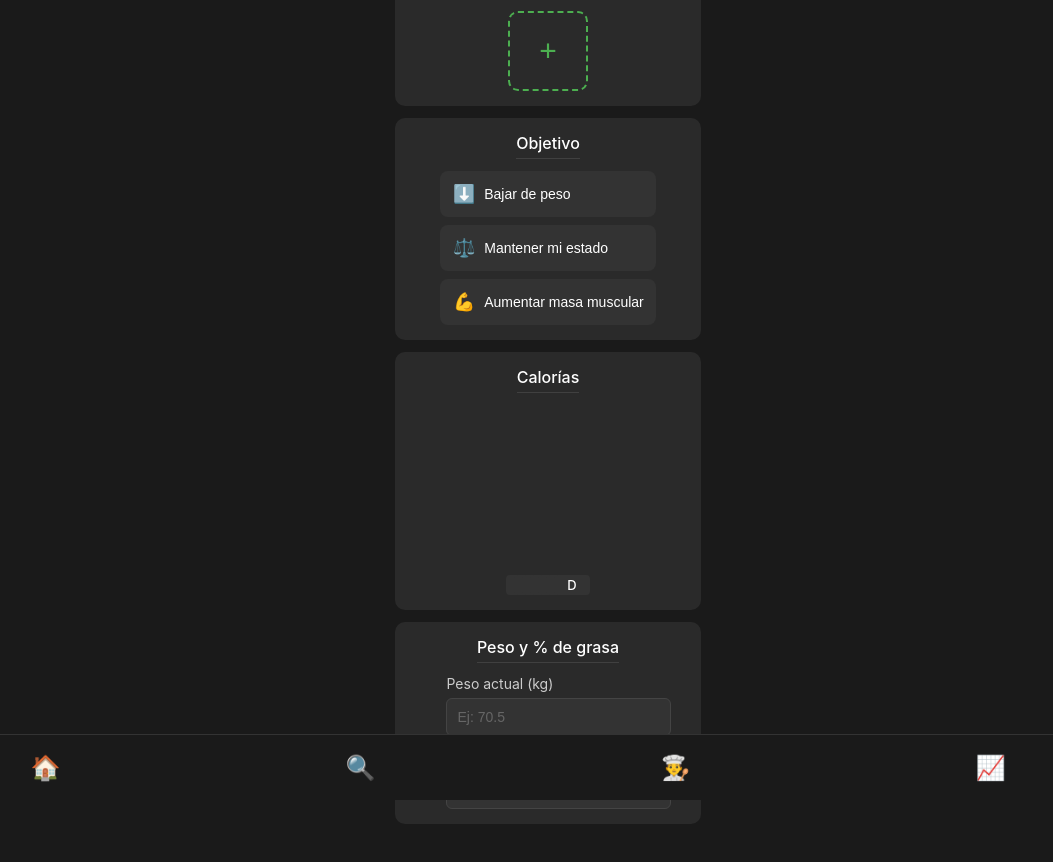
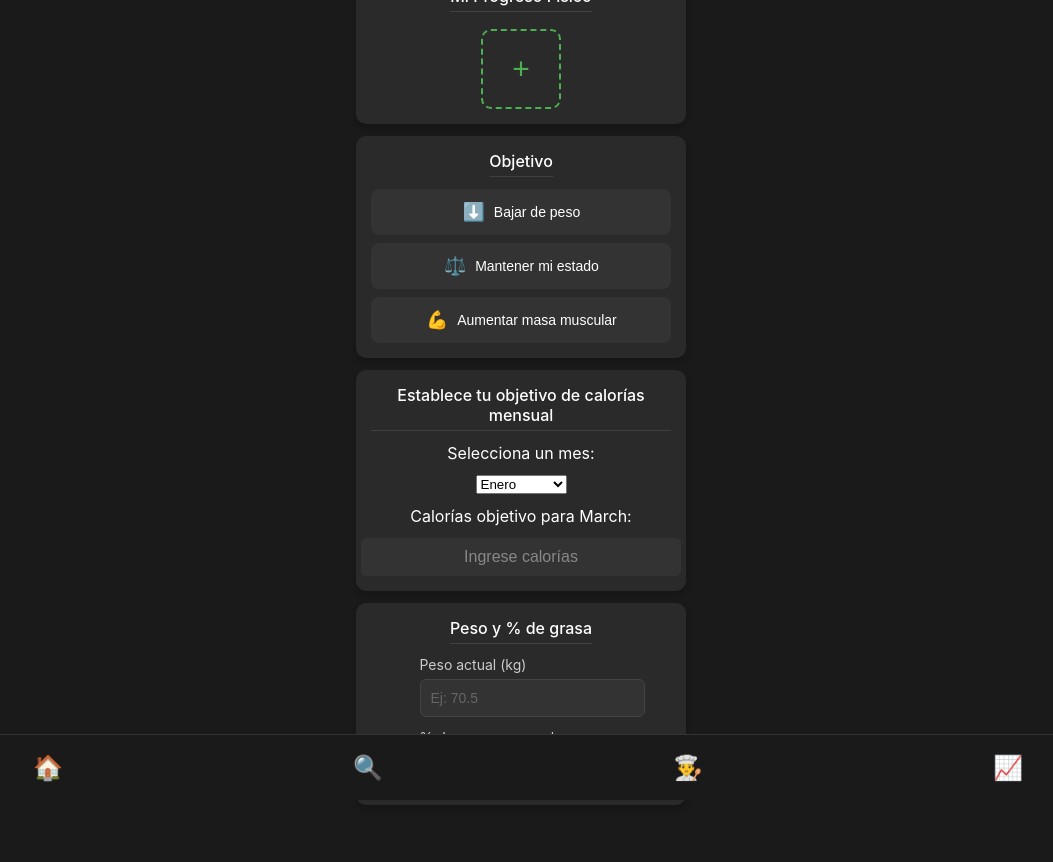
Before and after one commit to Joaqui0845/Aplicaciones_moviles, a React (Vite) app: page /progress in a window 1280 px wide. Shown: the top 862 px of the page, without its empty margins (122-1175 px from the left). Built offline with nearby package versions, Linux system fonts and the light colour scheme.

Commit message:
fix: correción funcionalidad objetivo calorías mensual

```diff
--- a/src/App.css
+++ b/src/App.css
@@ -541,6 +541,134 @@ h4 {
     padding: 10px;
   }
 }
+.page-container {
+  display: flex;
+  flex-direction: column;
+  align-items: center;
+  background-color: #121212;
+  color: white;
+  min-height: 100vh;
+  padding: 20px;
+}
+
+.content-container {
+  width: 90%;
+  max-width: 400px;
+  display: flex;
+  flex-direction: column;
+  gap: 20px;
+}
+
+h2, h3 {
+  text-align: center;
+  margin-bottom: 10px;
+}
+
+.progress-section {
+  background: #1e1e1e;
+  padding: 15px;
+  border-radius: 10px;
+  box-shadow: 0 4px 6px rgba(0, 0, 0, 0.2);
+  display: flex;
+  flex-direction: column;
+  align-items: center;
+  gap: 10px;
+}
+
+.calorie-input {
+  width: 100%;
+  padding: 10px;
+  font-size: 16px;
+  border-radius: 5px;
+  border: none;
+  background: #333;
+  color: white;
+  text-align: center;
+}
+
+.goal-buttons {
+  display: flex;
+  flex-direction: column;
+  gap: 10px;
+  width: 100%;
+}
+
+.goal-button {
+  display: flex;
+  align-items: center;
+  justify-content: center;
+  gap: 10px;
+  padding: 10px;
+  background: #333;
+  border: none;
+  border-radius: 5px;
+  color: white;
+  font-size: 16px;
+  cursor: pointer;
+  transition: background 0.3s;
+  width: 100%;
+}
+
+.goal-button.active {
+  background: #007bff;
+}
+
+.photo-grid {
+  display: flex;
+  flex-wrap: wrap;
+  gap: 10px;
+  justify-content: center;
+}
+
+.photo-item {
+  display: flex;
+  flex-direction: column;
+  align-items: center;
+}
+
+.photo-item img {
+  width: 80px;
+  height: 80px;
+  object-fit: cover;
+  border-radius: 5px;
+}
+
+.photo-date {
+  font-size: 12px;
+  margin-top: 5px;
+}
+
+.add-photo-button {
+  width: 40px;
+  height: 40px;
+  font-size: 24px;
+  background: #007bff;
+  color: white;
+  border: none;
+  border-radius: 50%;
+  cursor: pointer;
+}
+
+.bottom-nav {
+  position: fixed;
+  bottom: 0;
+  width: 100%;
+  display: flex;
+  justify-content: space-around;
+  background: #1e1e1e;
+  padding: 10px 0;
+}
+
+.bottom-nav a {
+  font-size: 24px;
+  color: white;
+  text-decoration: none;
+}
+
+.bottom-nav .active {
+  color: #007bff;
+}
+
 
 /* Progress Page Styles */
 .page-container {
@@ -729,6 +857,7 @@ h4 {
   font-size: 14px;
 }
 
+
 .form-input {
   width: 100%;
   padding: 10px;
--- a/src/pages/Progress.tsx
+++ b/src/pages/Progress.tsx
@@ -1,4 +1,4 @@
-import React, { useState, useRef } from 'react';
+import React, { useState, useRef, useEffect } from 'react';
 import { Link } from 'react-router-dom';
 import "../App.css";
 
@@ -92,27 +92,60 @@ const Progress = () => {
   );
 
   const CaloriesChart = () => {
-    const weekDays = ['L', 'M', 'M', 'J', 'V', 'S', 'D'];
+    const [selectedMonth, setSelectedMonth] = useState<string>(new Date().toLocaleString('default', { month: 'long' }));
+    const [monthlyCalories, setMonthlyCalories] = useState<{ [key: string]: string }>({});
+
+    // Cargar datos guardados en localStorage al iniciar
+    useEffect(() => {
+      const savedCalories = localStorage.getItem('monthlyCalories');
+      if (savedCalories) {
+        setMonthlyCalories(JSON.parse(savedCalories));
+      }
+    }, []);
+
+    // Guardar en localStorage cuando cambian las calorías
+    useEffect(() => {
+      localStorage.setItem('monthlyCalories', JSON.stringify(monthlyCalories));
+    }, [monthlyCalories]);
+
+    const handleMonthChange = (e: React.ChangeEvent<HTMLSelectElement>) => {
+      setSelectedMonth(e.target.value);
+    };
+
+    const handleCalorieChange = (e: React.ChangeEvent<HTMLInputElement>) => {
+      setMonthlyCalories({
+        ...monthlyCalories,
+        [selectedMonth]: e.target.value,
+      });
+    };
 
     return (
       <div className="progress-section">
-        <h3>Calorías</h3>
-        <div className="calories-chart">
-          {userData.calories.map((cal, index) => (
-            <div
-              key={index}
-              className="calories-bar"
-              style={{
-                height: `${(cal / 3000) * 100}%`
-              }}
-            >
-              <span className="day-label">{weekDays[index]}</span>
-            </div>
+        <h3>Establece tu objetivo de calorías mensual</h3>
+
+        <label>Selecciona un mes:</label>
+        <select value={selectedMonth} onChange={handleMonthChange} className="month-select">
+          {[
+            'Enero', 'Febrero', 'Marzo', 'Abril', 'Mayo', 'Junio',
+            'Julio', 'Agosto', 'Septiembre', 'Octubre', 'Noviembre', 'Diciembre'
+          ].map((month) => (
+            <option key={month} value={month}>{month}</option>
           ))}
-        </div>
+        </select>
+
+        <label>Calorías objetivo para {selectedMonth}:</label>
+        <input
+          type="number"
+          value={monthlyCalories[selectedMonth] || ''}
+          onChange={handleCalorieChange}
+          className="calorie-input"
+          placeholder="Ingrese calorías"
+        />
       </div>
     );
   };
+
+
 
   const WeightAndFatForm = () => (
     <div className="progress-section">
```
